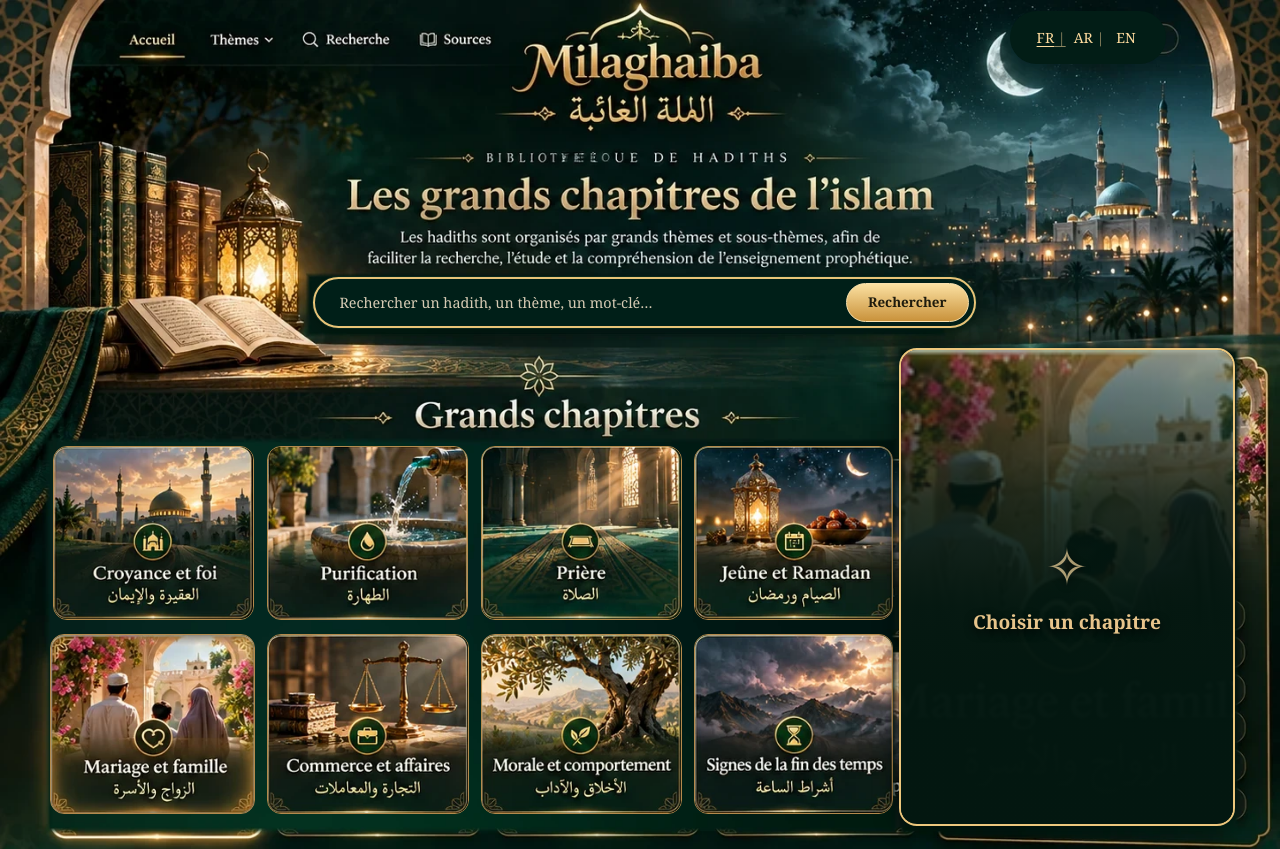
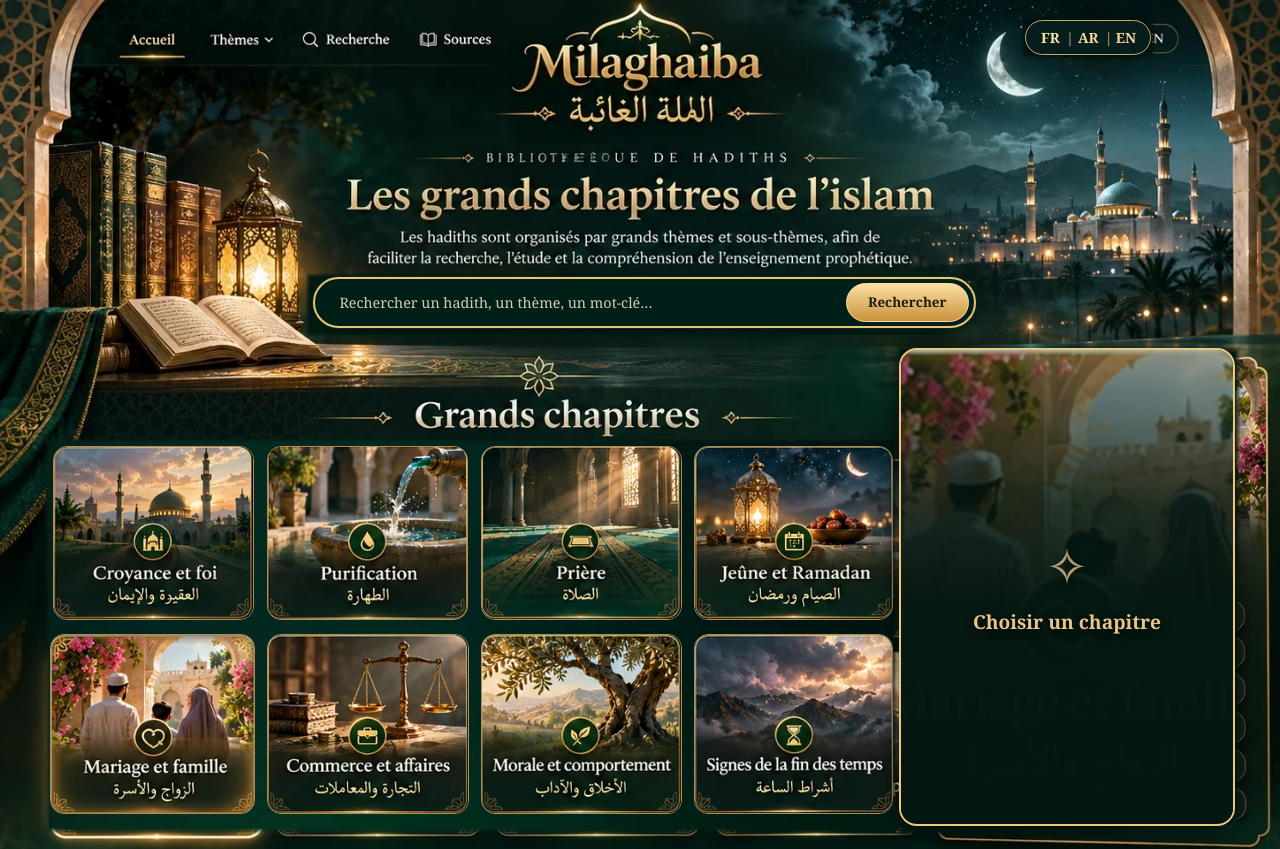
Before and after one commit to abab508/newhadith, a React (Vite) app: page / in a window 1280 px wide. Shown: the top 849 px of the page. Built offline with nearby package versions, Linux system fonts and the light colour scheme.

Commit message:
style: single precise gold language pill, remove duplicate background capsule

```diff
--- a/src/style.css
+++ b/src/style.css
@@ -246,3 +246,51 @@
   border-radius:999px;
  }
 }
+
+/* Une seule capsule de langues, calquée sur le sélecteur ovale d'origine. */
+@media(min-width:801px){
+ .desktop-art .langs{
+  z-index:10;
+  display:flex;
+  align-items:center;
+  justify-content:space-evenly;
+  gap:0;
+  border:1px solid #cba66a;
+  border-radius:999px;
+  background:#051d1b;
+  padding:0 5px;
+  box-shadow:0 1px 5px #0008;
+  overflow:hidden;
+  isolation:isolate;
+ }
+ .desktop-art .langs::before{content:none!important;display:none!important}
+ .desktop-art .langs button{
+  flex:1;
+  min-width:0;
+  padding:0 3px;
+  border:0;
+  background:transparent;
+  color:#f8d8a0;
+  font-family:Georgia,'Times New Roman',serif;
+  font-weight:600;
+  font-size:clamp(10px,1.1vw,15px);
+  line-height:1.35;
+  text-decoration:none;
+ }
+ .desktop-art .langs button[aria-pressed="true"]{
+  text-decoration:none;
+  color:#ffe3ac;
+ }
+ .desktop-art .langs button:not(:last-child)::after{
+  content:"|";
+  position:absolute;
+  margin-left:clamp(3px,.5vw,7px);
+  color:#c6ae84;
+  opacity:.85;
+ }
+ .desktop-art .langs button:focus-visible{
+  outline:2px solid #ffdf9b;
+  outline-offset:-2px;
+  border-radius:10px;
+ }
+}
```
